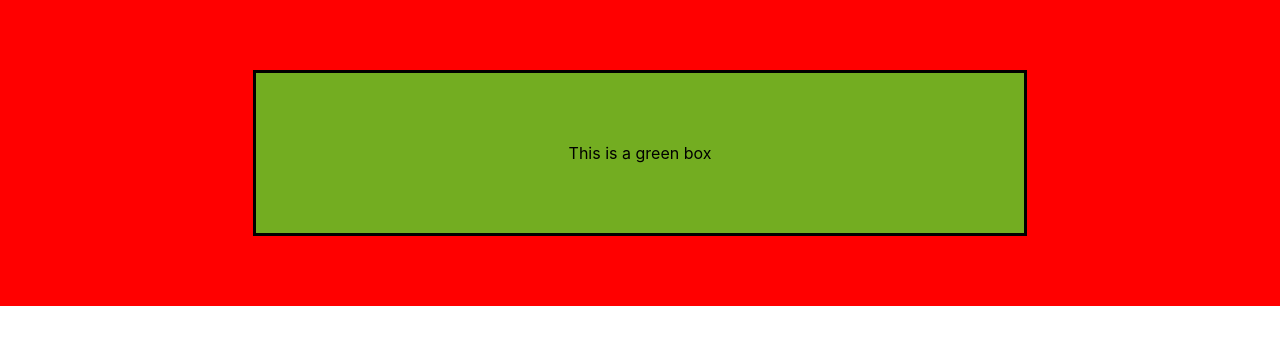
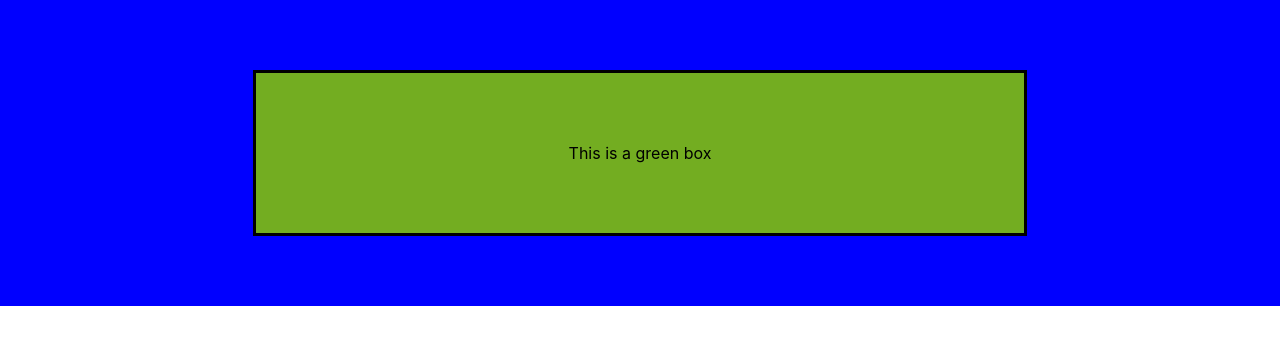
Before and after one commit to kevinem986/react_redux_course_udemy, a React (Create React App) app: page / in a window 1280 px wide. Shown: the top 344 px of the page. Built offline with nearby package versions, Linux system fonts and the light colour scheme.

Commit message:
feat: adding inline CSS

```diff
--- a/src/App.js
+++ b/src/App.js
@@ -2,7 +2,10 @@ import './custom.css'
 
 function App() {
   return (
-    <div className="outerdiv">
+    // <div className="outerdiv">
+    //   <div className="innerdiv">This is a green box</div>
+    // </div>
+    <div style={{padding:'70px 0', backgroundColor: 'blue'}}>
       <div className="innerdiv">This is a green box</div>
     </div>
   );
```
